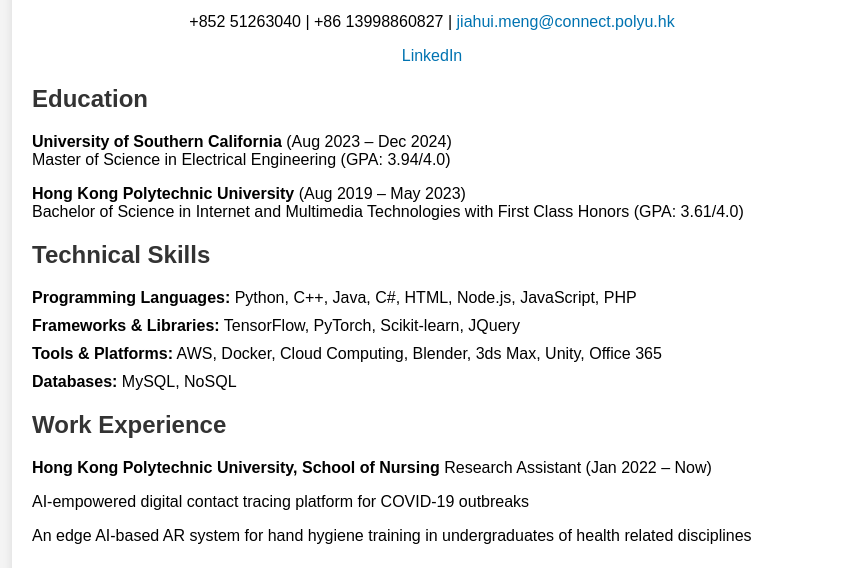
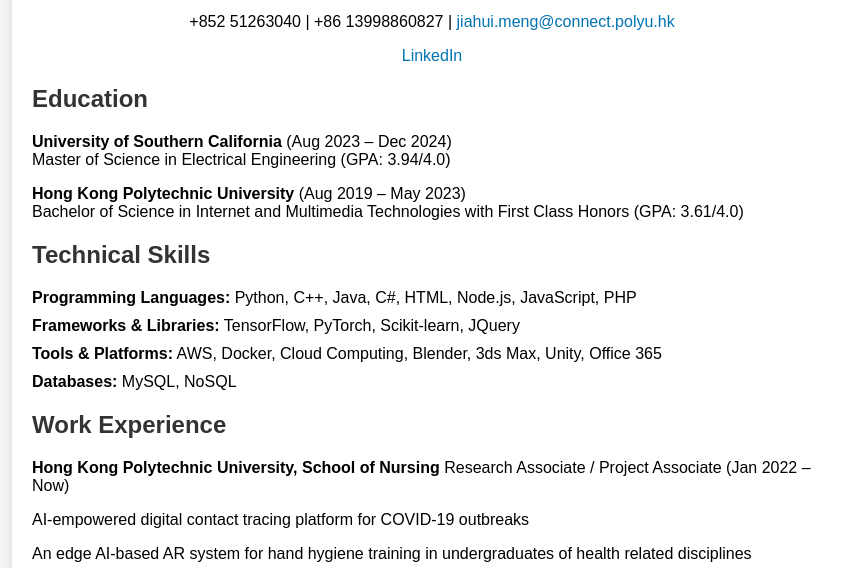
Before and after one commit to Jiahui-Meng/Jiahui-Meng.github.io, a plain HTML site: page index.html in a window 1280 px wide. Shown: the part 141-709 px from the top of the page, without its empty margins (208-1050 px from the left). Drawn offline with Linux system fonts and the light colour scheme.

Commit message:
Update index.html

```diff
--- a/index.html
+++ b/index.html
@@ -69,7 +69,7 @@
 
         <div class="section">
             <h2>Work Experience</h2>
-            <p><strong>Hong Kong Polytechnic University, School of Nursing</strong> Research Assistant (Jan 2022 – Now)</p>
+            <p><strong>Hong Kong Polytechnic University, School of Nursing</strong> Research Associate / Project Associate (Jan 2022 – Now)</p>
             <p>AI-empowered digital contact tracing platform for COVID-19 outbreaks</p>
             <p>An edge AI-based AR system for hand hygiene training in undergraduates of health related disciplines</p>
         </div>
```
